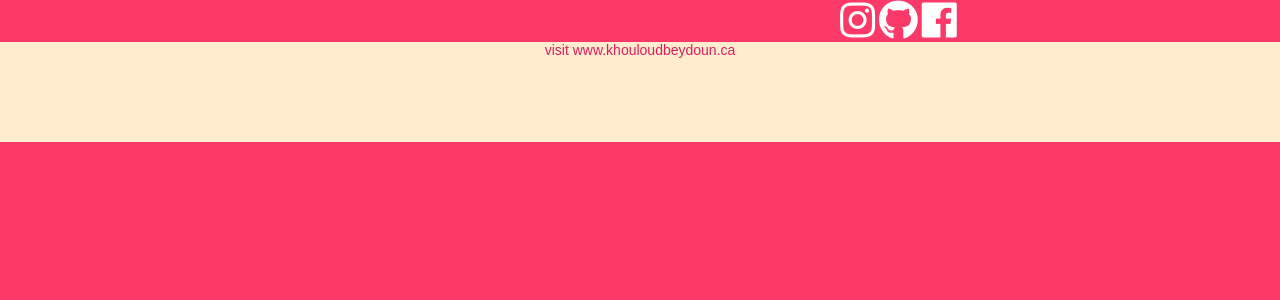
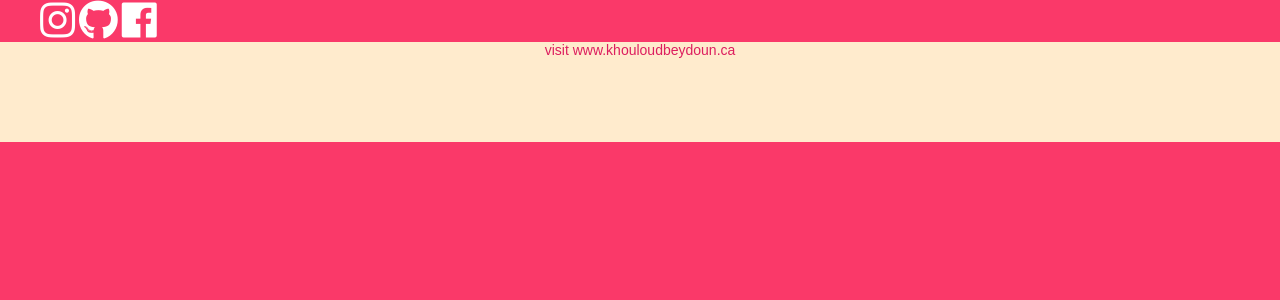
Before and after one commit to celinenoid/MySite, a Jekyll site: the page built from portfolio.html, in a window 1280 px wide. Shown: the top 300 px of the page. Built offline with Jekyll 4.4.1, drawn with Linux system fonts in a browser that asks for light colours; nearby versions of some CDN libraries.

Commit message:
Add files via upload

```diff
--- a/_config.yml
+++ b/_config.yml
@@ -1,4 +1,2 @@
 # Build settings
 baseurl: "/MySite/"
-
-# baseurl: "MySite/"
--- a/assets/css/main.scss
+++ b/assets/css/main.scss
@@ -52,7 +52,7 @@ html, body {
     ul {
         list-style-type: none;
         width:1100px;
-        margin: 10px 10px 10px 800px;
+        margin: 0 auto;
     }
 
     ul.icons,li  {
```
Also changed, not shown: _layouts/default.html (line endings or trailing spaces).
